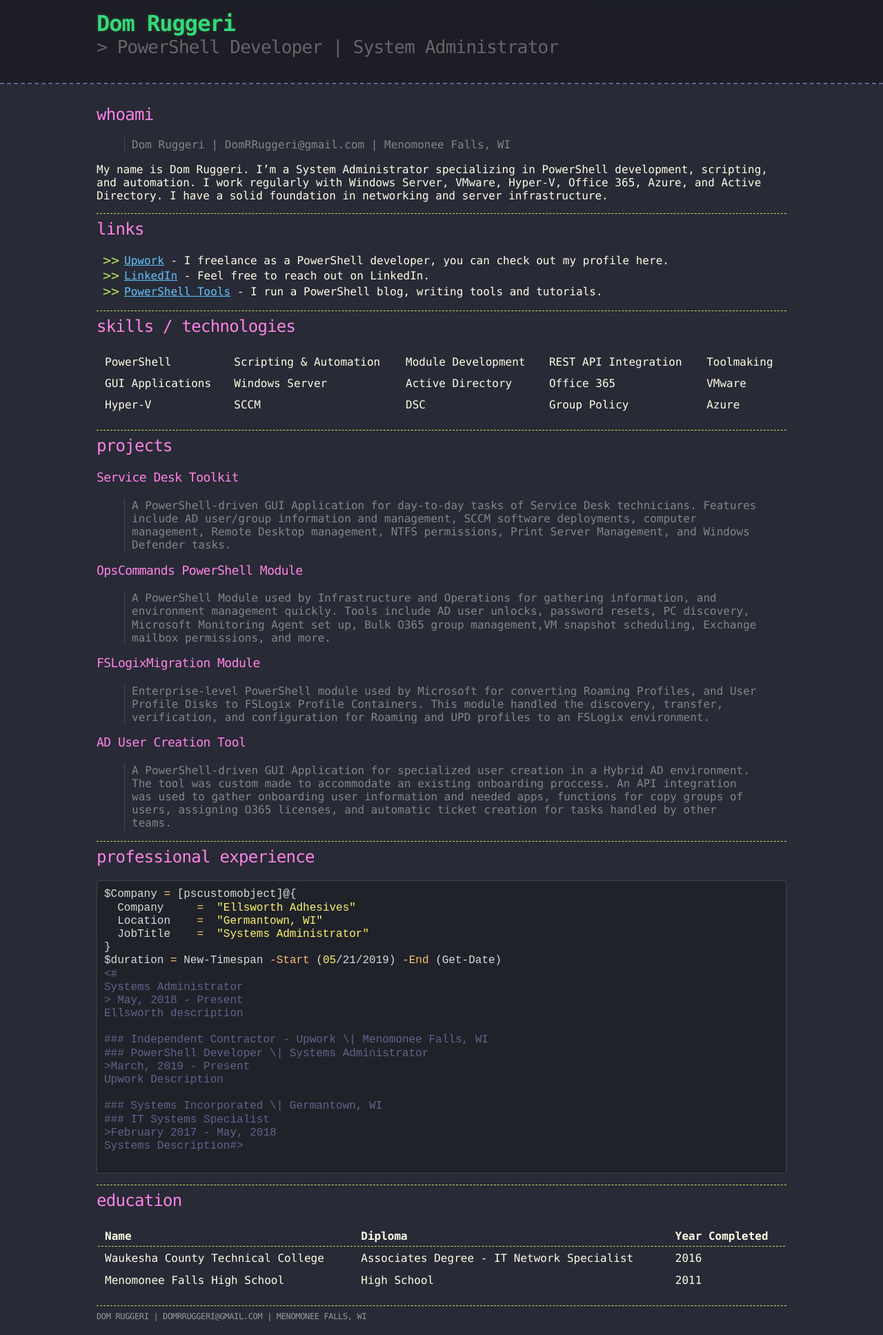
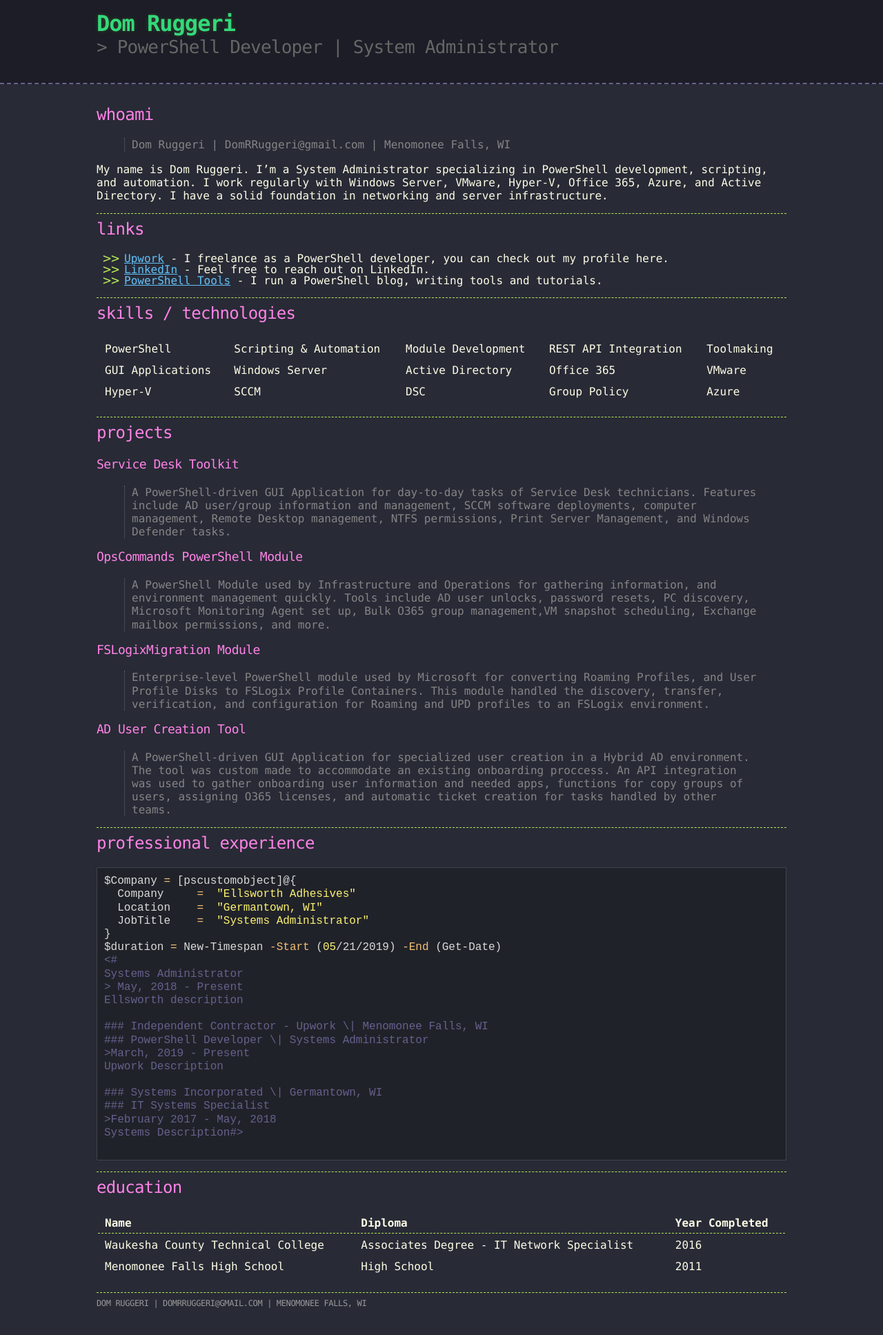
Before and after one commit to DomRRuggeri/DomRRuggeri.github.io, a Jekyll site: the page built from index.md, in a window 1280 px wide. Shown: the whole page at 69% size. Built offline with Jekyll 4.4.1, drawn with Linux system fonts in a browser that asks for light colours; our own code applies the rules of GitHub Pages for plain Markdown files.

Commit message:
mopre lines

```diff
--- a/_sass/jekyll-theme-hacker.scss
+++ b/_sass/jekyll-theme-hacker.scss
@@ -35,7 +35,7 @@ h1, h2, h3, h4, h5, h6 {
 }
 
 li {
-  line-height: 1.4 ;
+  line-height: 1 ;
 }
 
 /* Header, <header>
```
